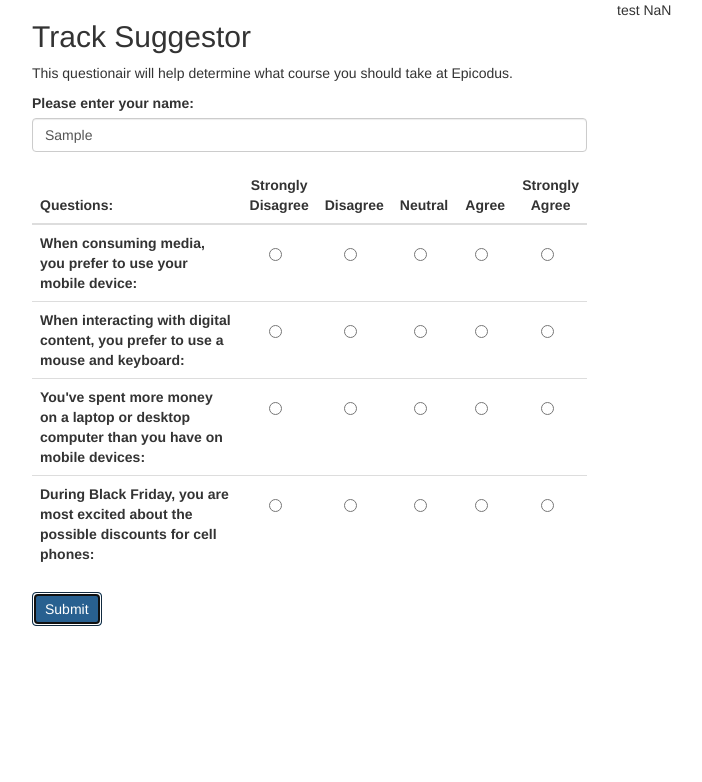
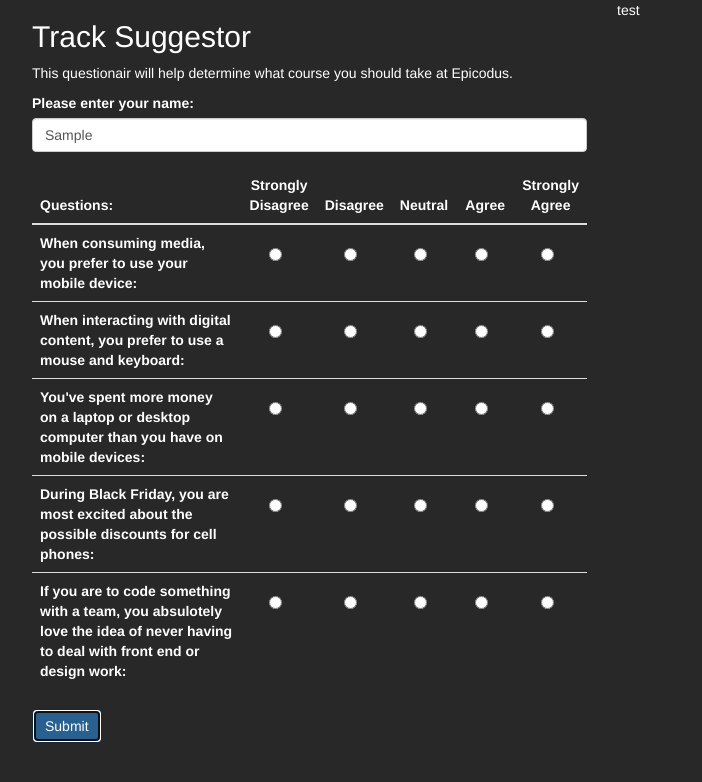
Before and after one commit to thebyronc/tracksuggestor, a plain HTML site: page index.html in a window 1280 px wide. Both pictures are taken after typing "Sample" into the empty fields and a click on the button "Submit". Shown: the whole page, without its empty margins (38-740 px from the left). Drawn offline with Linux system fonts and the light colour scheme.

Commit message:
add scripts to combine values from form

```diff
--- a/css/styles.css
+++ b/css/styles.css
@@ -1,3 +1,10 @@
+body {
+  background-color: #282828;
+  /*background-image: url("../img/bgimg.png");
+  background-size: 100%;
+  background-repeat: no-repeat;*/
+  color: #FFFFFF;
+}
 .questions th {
     text-align: center;
 }
@@ -9,3 +16,6 @@
   text-align: center;
   width: 60px;
 }
+.table-hover > tbody > tr:hover {
+  background-color: #383838;
+}
--- a/index.html
+++ b/index.html
@@ -144,6 +144,34 @@
                       </label>
                     </td>
                   </tr>
+                  <tr>
+                    <th>If you are to code something with a team, you absulotely love the idea of never having to deal with front end or design work:</th>
+                    <td>
+                      <label class="radio-inline">
+                        <input type="radio" name="question5" value="1">
+                      </label>
+                    </td>
+                    <td>
+                      <label class="radio-inline">
+                        <input type="radio" name="question5" value="2">
+                      </label>
+                    </td>
+                    <td>
+                      <label class="radio-inline">
+                        <input type="radio" name="question5" value="3">
+                      </label>
+                    </td>
+                    <td>
+                      <label class="radio-inline">
+                        <input type="radio" name="question5" value="4">
+                      </label>
+                    </td>
+                    <td>
+                      <label class="radio-inline">
+                        <input type="radio" name="question5" value="5">
+                      </label>
+                    </td>
+                  </tr>
                 </tbody>
               </table>
             </div>
@@ -155,30 +183,5 @@
         </div><!-- end col-md-6 -->
       </div><!-- end row -->
     </div><!-- end trackSuggestor -->
-    <!-- five questions:
-    When consuming media, you prefer to use your mobile device:
-    1-5
-    When interacting with digital content, you prefer to use a mouse and keyboard:
-    1-5
-    You've spent more money on a laptop or desktop computer than you have on mobile devices:
-    1-5
-    During Black Friday, you are most excited about the possible discounts for cell phones:
-    1-5
-    If you are to code something with a team, you absulotely love the idea of never having to deal with the front end or design work:
-    1-5
-    Your interests
-    1. When you consume media, what device do you prefer to use?
-     Personal Computer 1, Mobile Device 12, Television6, Tablet 9
-    2. What is your prefered mthod of interacting with digital content?
-     Mouse and Keyboard 1, Touch Screens 12, Console Controller 6
-    3. When interacting with a website or application, which of the following fuctions are you most impressed by?
-      The look and feel of a site, How the content interacts with each, How it can manage data
-    4. When using Google, what are you most impressed by?
-      The simplicity of the tool, the colors of their logo and applications, how it manages your searches
-    5. If you are to code something with a team, which responsibilities would you like to be given?
-      Frontend design, the backend logic, mobile functionalities
-    PHP/Drupal
-    Java/Android
-    CSS/Design -->
   </body>
 </html>
--- a/js/scripts.js
+++ b/js/scripts.js
@@ -1,10 +1,25 @@
 $(document).ready(function() {
   $("#trackQuestions").submit(function(event) {
     event.preventDefault();
-    var q1Input = $("input:radio[name=question1]:checked").val();
-    var q2Input = $("input:radio[name=question2]:checked").val();
-    var q3Input = $("input:radio[name=question3]:checked").val();
-    var q4Input = $("input:radio[name=question4]:checked").val();
-    $("#output").text(q1Input + q2Input + q3Input + q4Input);
+    var nameInput = $("input#name").val();
+    var q1Input = parseInt($("input:radio[name=question1]:checked").val());
+    var q2Input = parseInt($("input:radio[name=question2]:checked").val());
+    var q3Input = parseInt($("input:radio[name=question3]:checked").val());
+    var q4Input = parseInt($("input:radio[name=question4]:checked").val());
+    var q5Input = parseInt($("input:radio[name=question5]:checked").val());
+
+    var combinedInput = q1Input + q2Input + q3Input + q14nput + q5Input;
+
+    if (q5Input === 5) {
+      $("#output").text("Hello " + nameInput + ", it is highly recommended that you take the PHP/Drupal course from Epicodus. Based on your response, taking this course will allow you to focus on backend coding.");
+    } else if (q5Input === 1) {
+      $("#output").text("It is highly recommended that you take the PHP/Drupal course from Epicodus. Based on your response, taking this course will allow you to focus on backend coding.");
+    }
   });
 });
+
+// 1-6 = class
+// 7-12 = java
+// PHP/Drupal
+// Java/Android
+// CSS/Design
```
